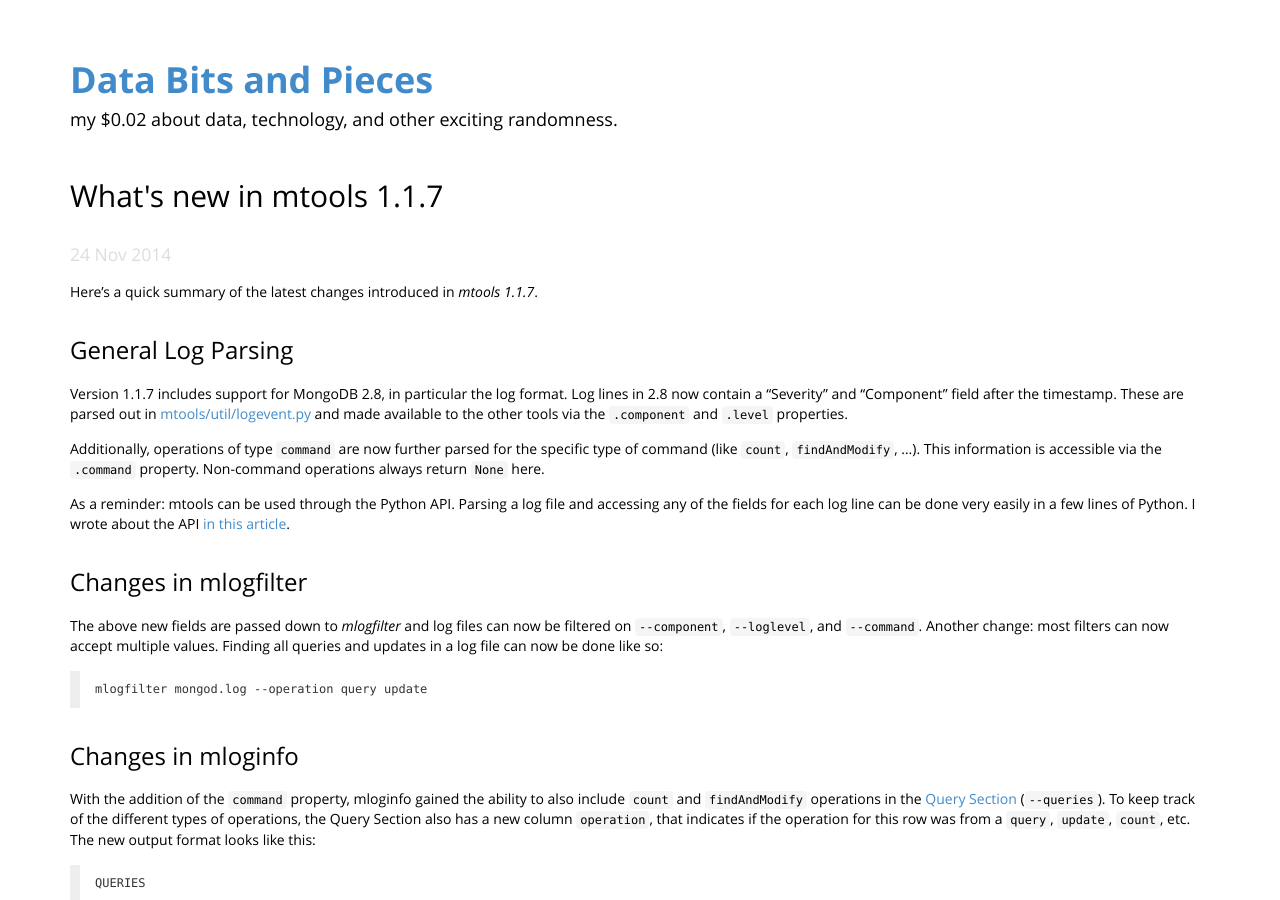
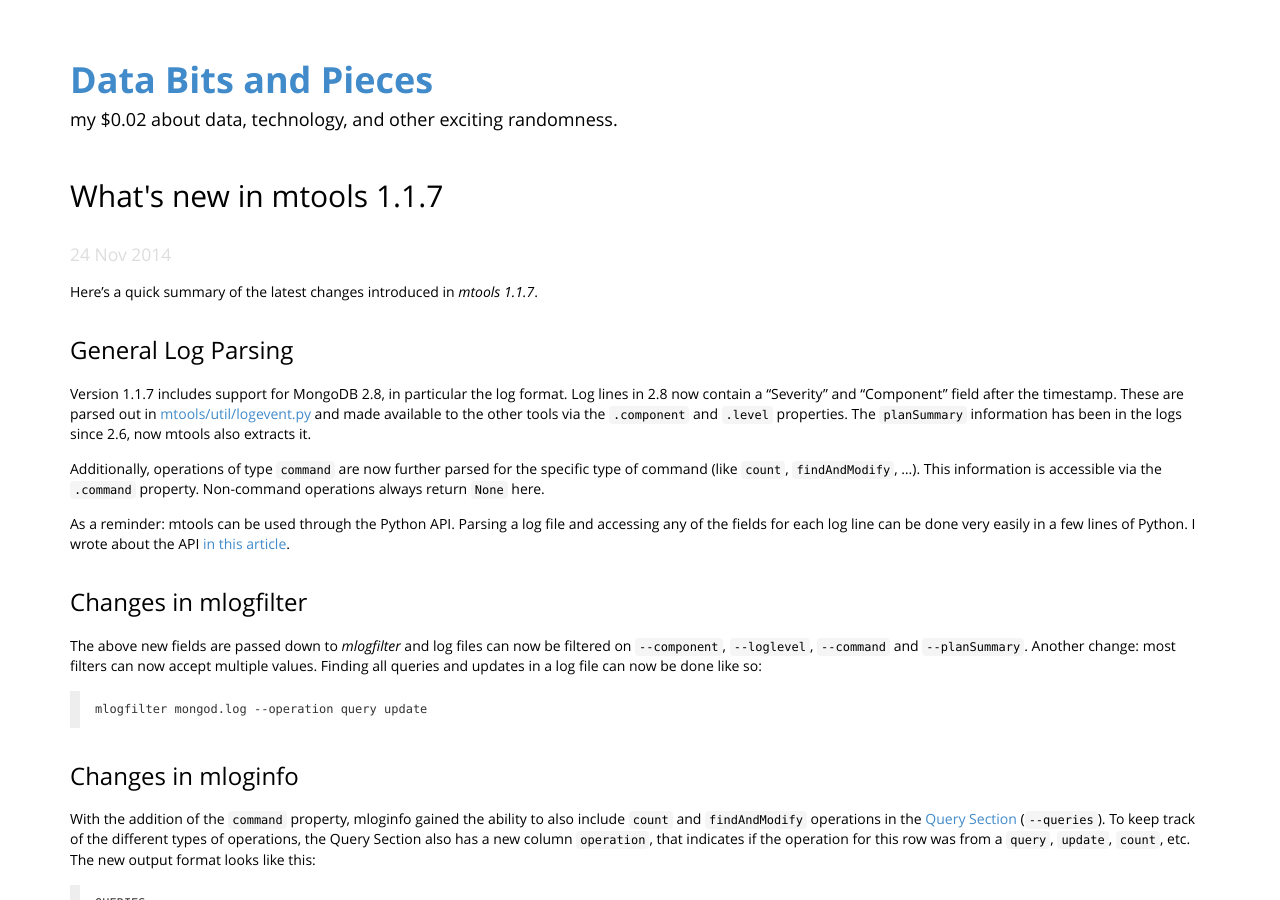
Before and after one commit to rueckstiess/rueckstiess.github.io, a Jekyll site: the page built from _posts/2014-11-24-mtools-1.1.7-whatsnew.markdown, in a window 1280 px wide and 900 px high. Built offline with Jekyll 4.4.1, drawn with Linux system fonts in a browser that asks for light colours; Markdown is read by kramdown in place of the engine named in the settings; comment, search, counter and statistics services are not loaded.

Commit message:
added plan summary.

````diff
--- a/_posts/2014-11-24-mtools-1.1.7-whatsnew.markdown
+++ b/_posts/2014-11-24-mtools-1.1.7-whatsnew.markdown
@@ -10,7 +10,7 @@
 
 ### General Log Parsing
 
-Version 1.1.7 includes support for MongoDB 2.8, in particular the log format. Log lines in 2.8 now contain a "Severity" and "Component" field after the timestamp. These are parsed out in [mtools/util/logevent.py](https://github.com/rueckstiess/mtools/blob/master/mtools/util/logevent.py#L593) and made available to the other tools via the `.component` and `.level` properties.
+Version 1.1.7 includes support for MongoDB 2.8, in particular the log format. Log lines in 2.8 now contain a "Severity" and "Component" field after the timestamp. These are parsed out in [mtools/util/logevent.py](https://github.com/rueckstiess/mtools/blob/master/mtools/util/logevent.py#L593) and made available to the other tools via the `.component` and `.level` properties. The `planSummary` information has been in the logs since 2.6, now mtools also extracts it.
 
 Additionally, operations of type `command` are now further parsed for the specific type of command (like `count`, `findAndModify`, ...). This information is accessible via the `.command` property. Non-command operations always return `None` here.
 
@@ -19,7 +19,7 @@
 
 ### Changes in mlogfilter
 
-The above new fields are passed down to _mlogfilter_ and log files can now be filtered on `--component`, `--loglevel`, and `--command`. Another change: most filters can now accept multiple values. Finding all queries and updates in a log file can now be done like so:
+The above new fields are passed down to _mlogfilter_ and log files can now be filtered on `--component`, `--loglevel`, `--command` and `--planSummary`. Another change: most filters can now accept multiple values. Finding all queries and updates in a log file can now be done like so:
 
 ```
 mlogfilter mongod.log --operation query update
````
